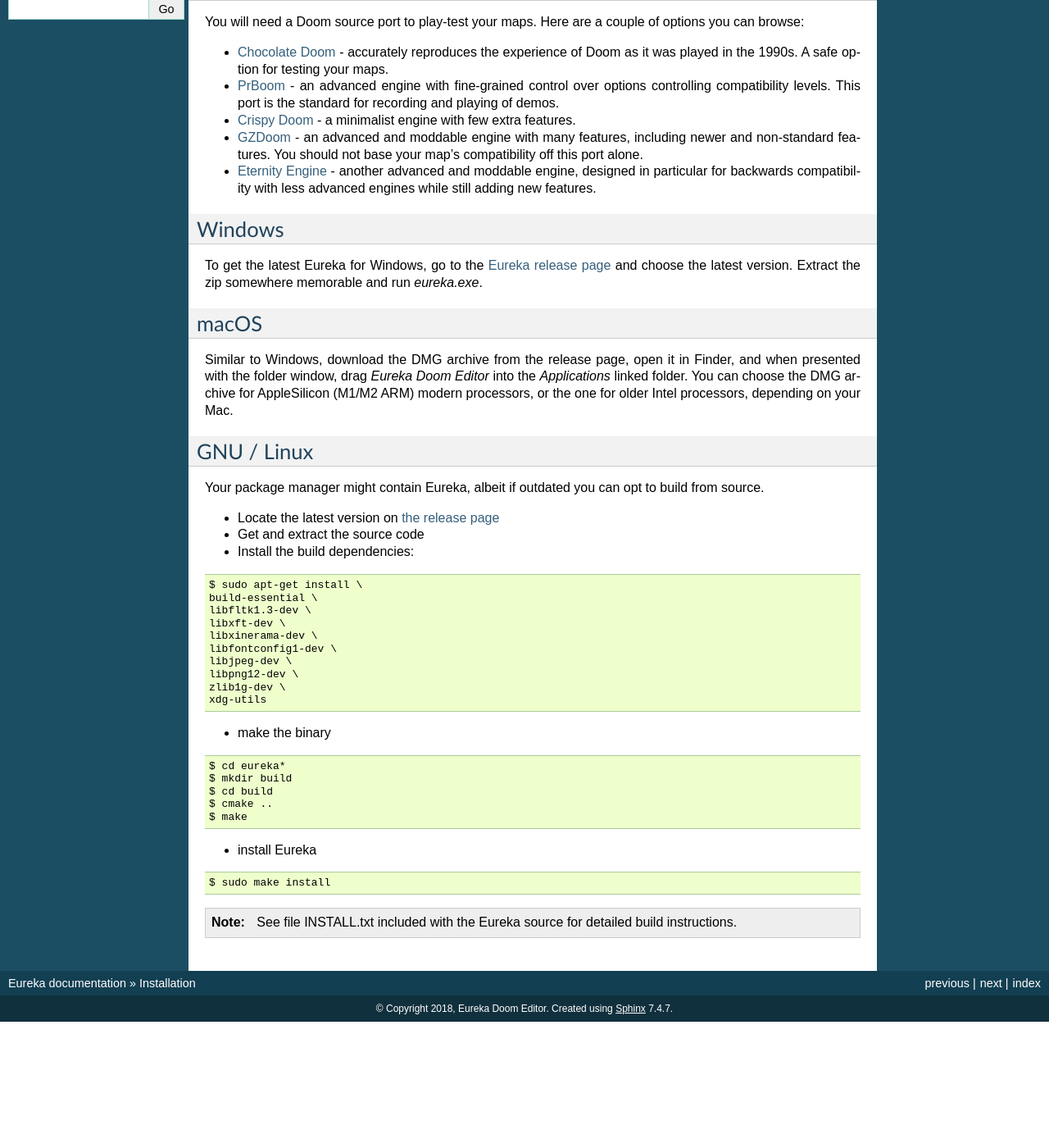
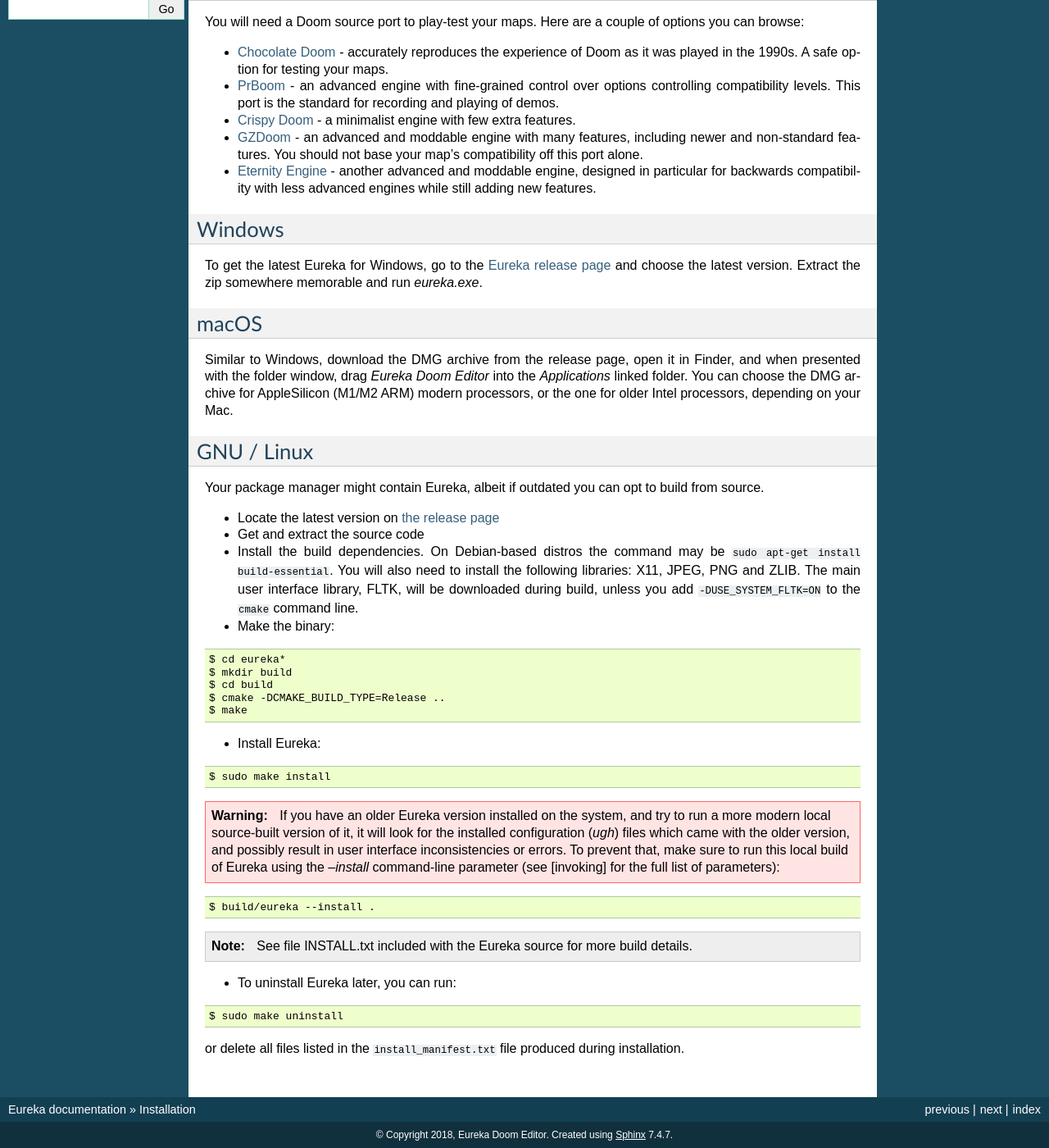
Before and after one commit to wesleywerner/eureka-docs, a Sphinx documentation site: the page built from source/installation.rst, in a window 1280 px wide and 1400 px high, scrolled down 476 px. Shown: the whole window at 82% size. Built offline with Sphinx 7.4.7, drawn with Linux system fonts in a browser that asks for light colours; before the commit the page ends 1722 px from its top, so only the background shows below that.

Commit message:
Clarified the Linux installation info

```diff
--- a/source/installation.rst
+++ b/source/installation.rst
@@ -42,37 +42,39 @@
 
 * Locate the latest version on `the release page <https://github.com/ioan-chera/eureka-editor/releases>`_
 * Get and extract the source code
-* Install the build dependencies:
+* Install the build dependencies. On Debian-based distros the command may be ``sudo apt-get install build-essential``. You will also need to install the following libraries: X11, JPEG, PNG and ZLIB.
+  The main user interface library, FLTK, will be downloaded during build, unless you add ``-DUSE_SYSTEM_FLTK=ON`` to the ``cmake`` command line.
 
-::
-
-    $ sudo apt-get install \
-    build-essential \
-    libfltk1.3-dev \
-    libxft-dev \
-    libxinerama-dev \
-    libfontconfig1-dev \
-    libjpeg-dev \
-    libpng12-dev \
-    zlib1g-dev \
-    xdg-utils
-
-* make the binary
+* Make the binary:
 
 ::
 
     $ cd eureka*
     $ mkdir build
     $ cd build
-    $ cmake ..
+    $ cmake -DCMAKE_BUILD_TYPE=Release ..
     $ make
 
-* install Eureka
+* Install Eureka:
 
 ::
 
     $ sudo make install
 
+.. warning::
+    If you have an older Eureka version installed on the system, and try to run a more modern local source-built version of it, it will look for the installed configuration (`ugh`) files which came with the older version, and possibly result in user interface inconsistencies or errors. To prevent that, make sure to run this local build of Eureka using the `--install` command-line parameter (see [invoking] for the full list of parameters):
+
+::
+
+    $ build/eureka --install .
+
 .. note::
+    See file INSTALL.txt included with the Eureka source for more build details.
 
-    See file INSTALL.txt included with the Eureka source for detailed build instructions.
+* To uninstall Eureka later, you can run:
+
+::
+
+    $ sudo make uninstall
+
+or delete all files listed in the ``install_manifest.txt`` file produced during installation.
```
